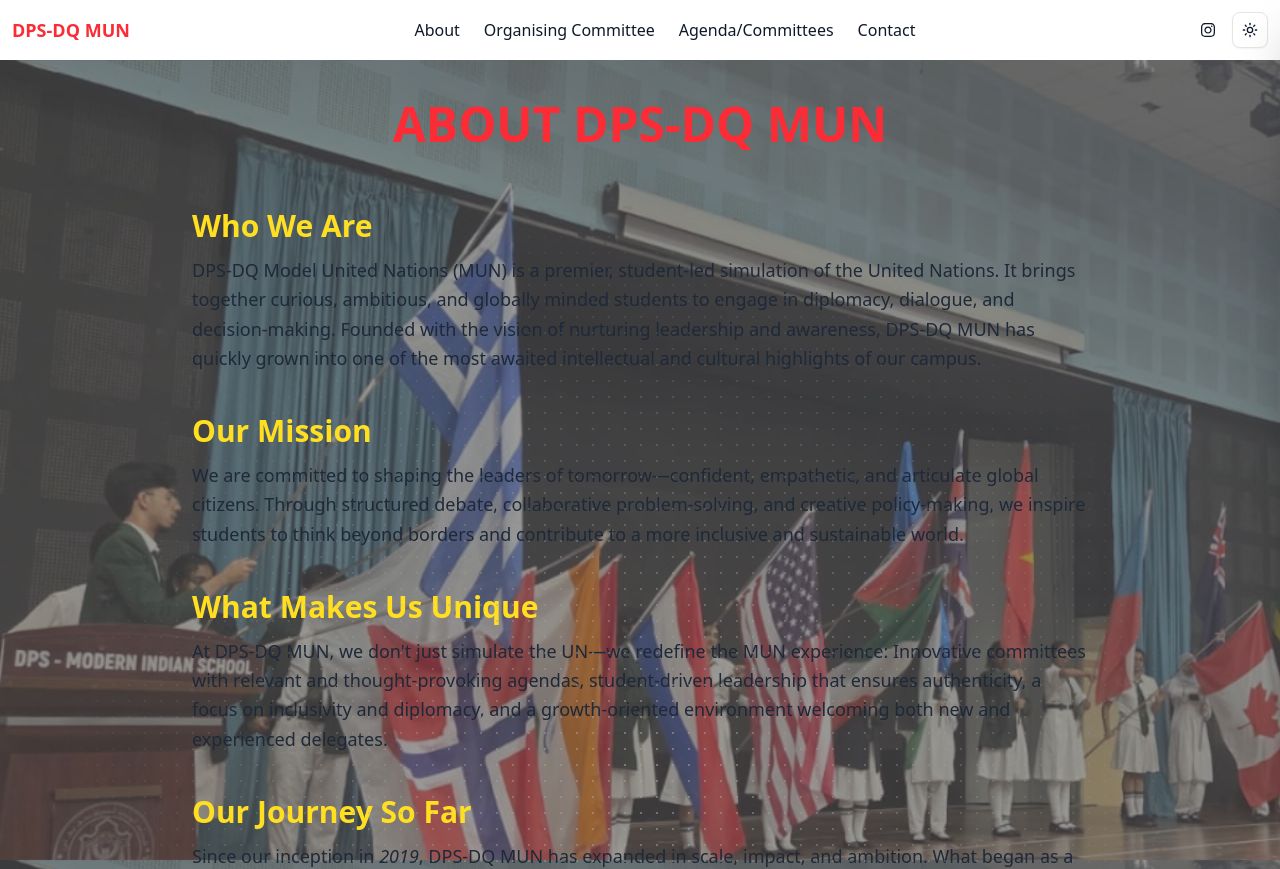
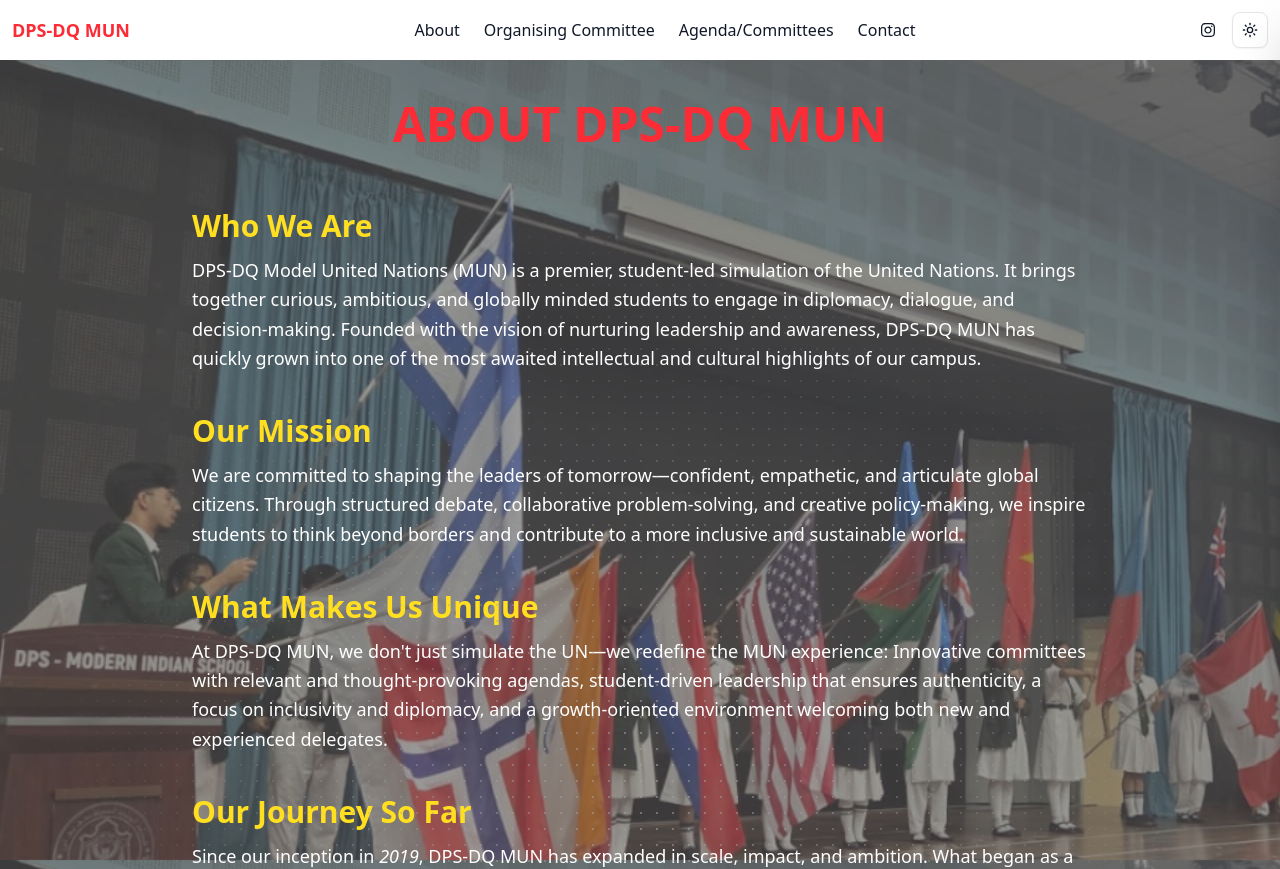
Before and after one commit to Achyut2009/dpsdqmun, a Next.js app: page /about in a window 1280 px wide. Shown: the top 869 px of the page. Built offline with nearby package versions, Linux system fonts and the light colour scheme.

Commit message:
Update page.tsx

```diff
--- a/src/app/about/page.tsx
+++ b/src/app/about/page.tsx
@@ -6,7 +6,7 @@ import { cn } from "@/lib/utils";
 export default function About() {
   return (
     <div
-      className="relative p-10 flex flex-col min-h-screen gap-10 bg-fixed bg-center backdrop-blur-xs bg-white/30 bg-[url(/2025/About_bg.png)] bg-cover text-gray-800 dark:text-gray-200"
+      className="relative p-10 flex flex-col min-h-screen gap-10 bg-fixed bg-center backdrop-blur-xs bg-white/30 bg-[url(/2025/About_bg.png)] bg-cover text-white"
       id="about"
     >
       {/* Overlay for readability */}
```
